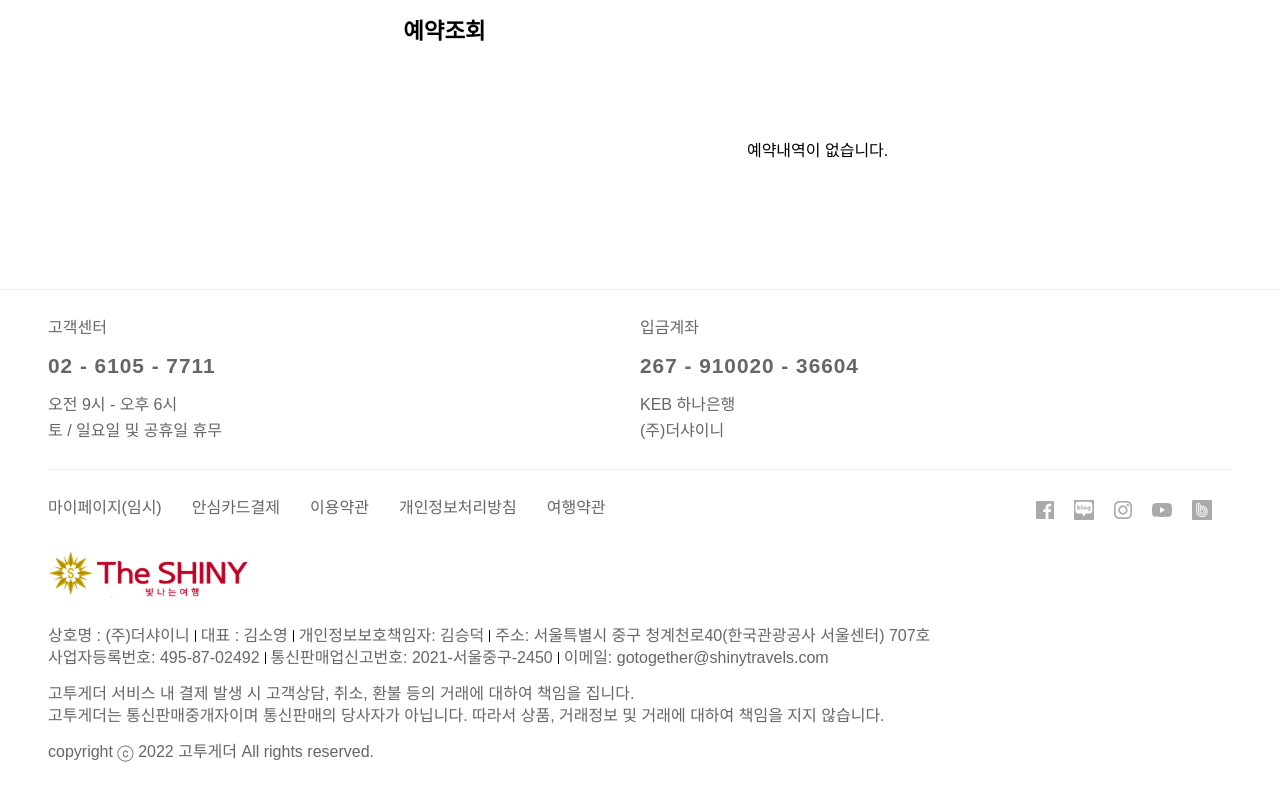
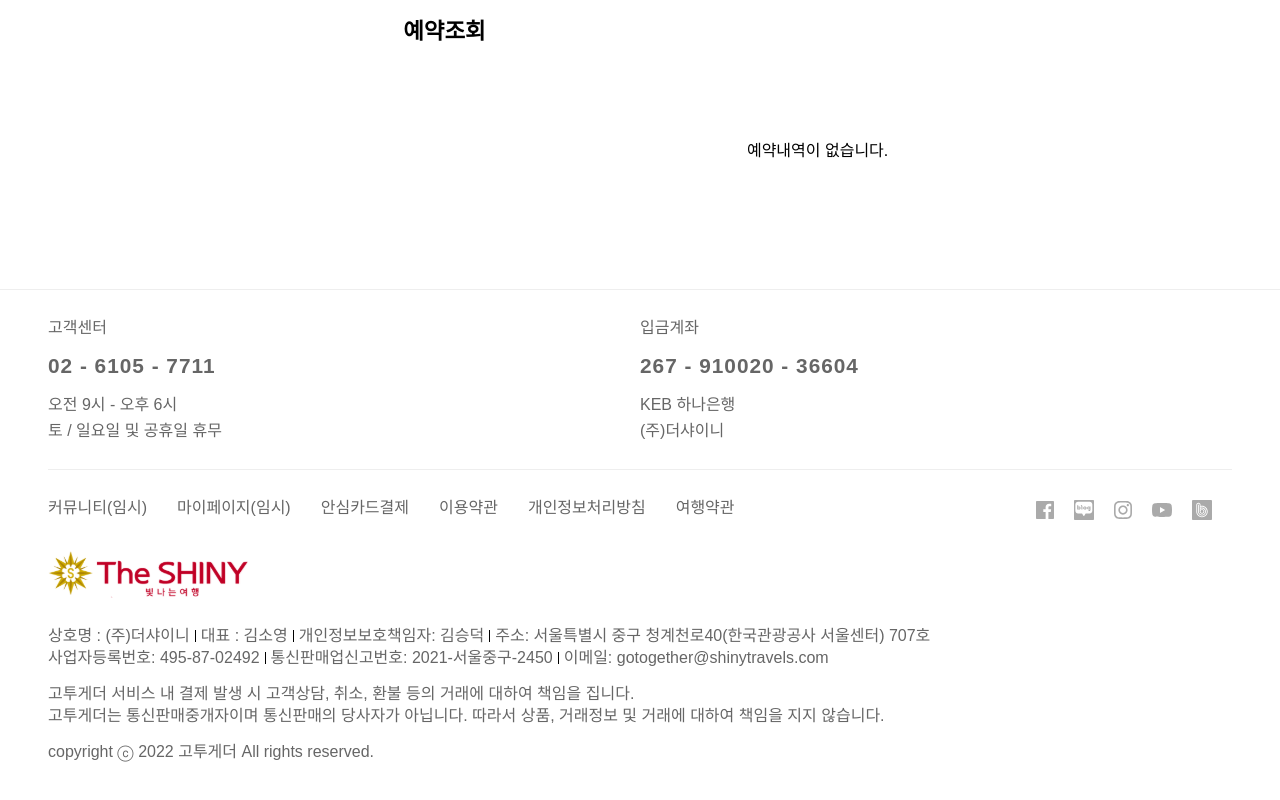
Before and after one commit to shyneeds/shyneeds_FE, a React (Create React App) app: page /mypage in a window 1280 px wide. Shown: the part 1349-2149 px from the top of the page. Built offline with nearby package versions, Linux system fonts and the light colour scheme; a web font is replaced by a local one.

Commit message:
Feat: test

```diff
--- a/src/components/common/Footer.tsx
+++ b/src/components/common/Footer.tsx
@@ -25,6 +25,7 @@ const Footer = () => {
         </FooterTop>
         <FooterMiddle>
           <Corp>
+          <li><Link to="/community">커뮤니티(임시)</Link></li>
             <li>
               <Link to="/mypage">마이페이지(임시)</Link>
             </li>
```
Also changed, not shown: src/pages/community/Community.tsx (added, +11 -0 lines).
